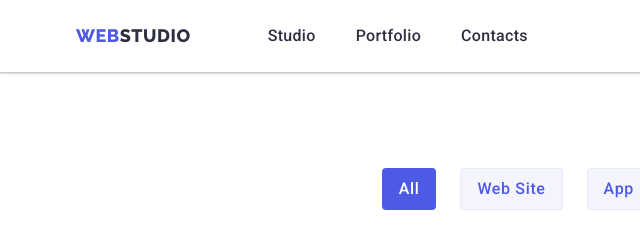
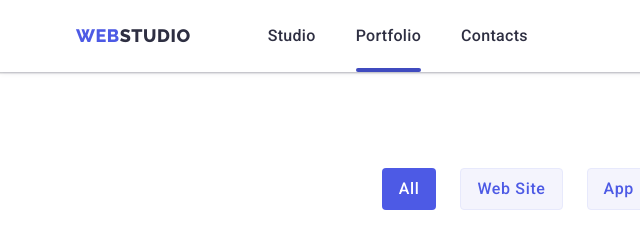
Before and after one commit to Lena-Kharchenko/goit-markup-hw-05, a plain HTML site: page portfolio.html in a window 1280 px wide. Shown: the top 240 px of the page, 0-640 px from the left. Drawn offline with nearby package versions, Linux system fonts and the light colour scheme.

Commit message:
update portfolio

```diff
--- a/portfolio.html
+++ b/portfolio.html
@@ -31,7 +31,7 @@
               <a class="menu-link link" href="./index.html"> Studio </a>
             </li>
             <li class="menu-item">
-              <a class="menu-link link" href="./portfolio.html"> Portfolio</a>
+              <a class="menu-link link current-page" href="./portfolio.html"> Portfolio</a>
             </li>
             <li class="menu-item">
               <a class="menu-link link" href="/contacts">Contacts</a>
```
